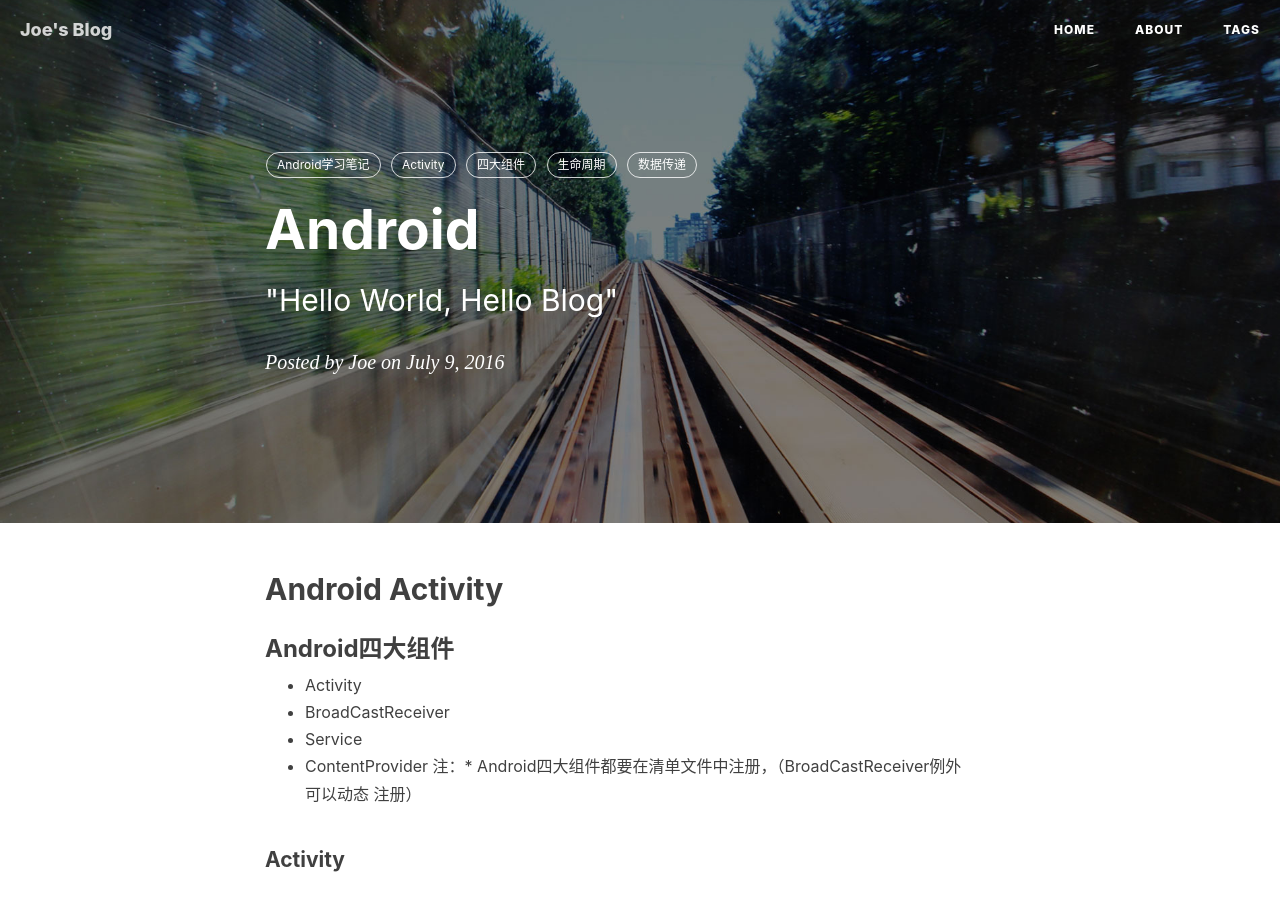
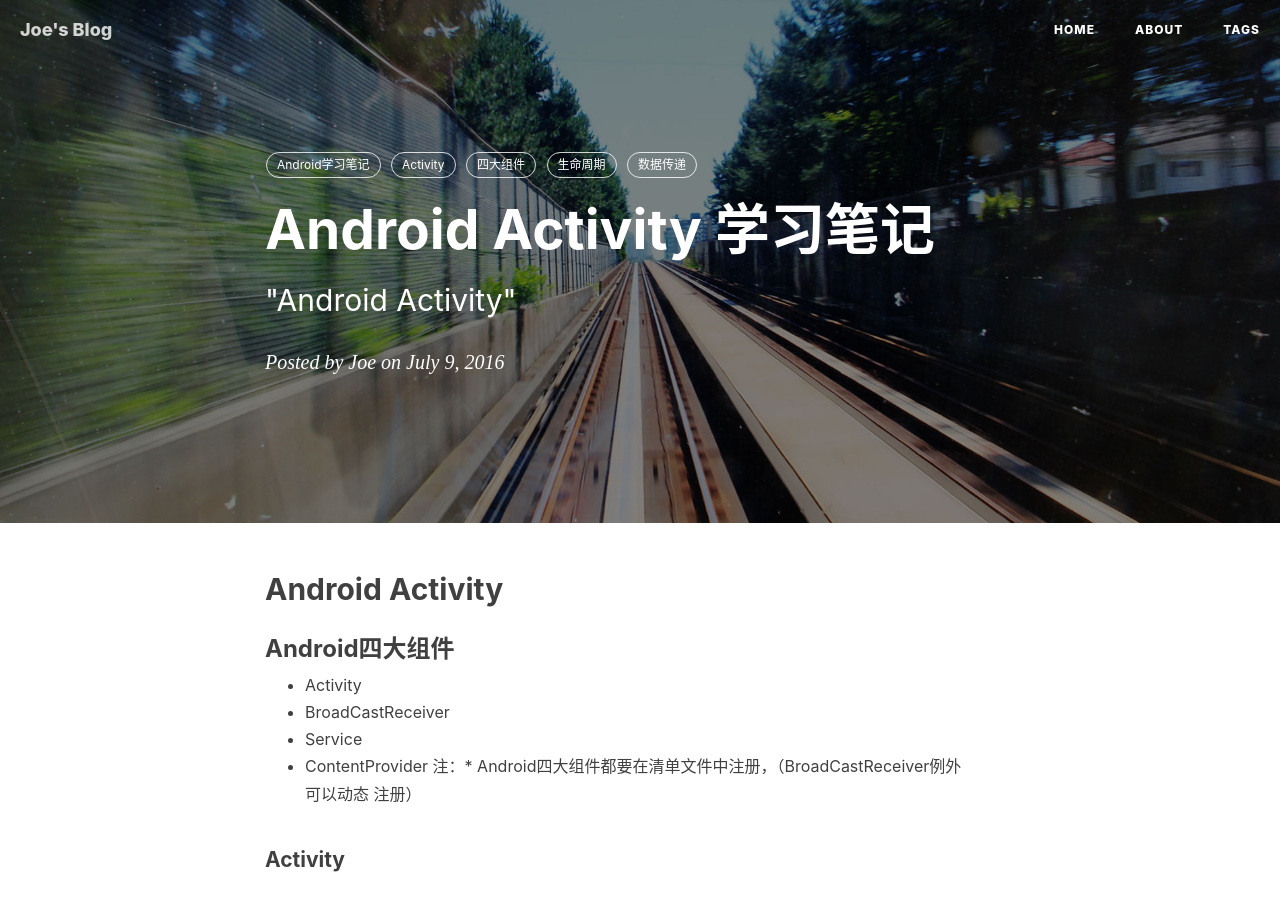
Before and after one commit to mrjoechen/mrjoechen.github.io, a Jekyll site: the page built from _posts/2016-07-09-Android Activity.markdown, in a window 1280 px wide and 900 px high. Built offline with Jekyll 4.4.1, drawn with Linux system fonts in a browser that asks for light colours; nearby versions of some CDN libraries; comment, search, counter and statistics services are not loaded.

Commit message:
Blog init

```diff
--- a/_posts/2016-07-09-Android Activity.markdown
+++ b/_posts/2016-07-09-Android Activity.markdown
@@ -1,7 +1,7 @@
 ---
 layout:     post
-title:      "Android"
-subtitle:   " \"Hello World, Hello Blog\""
+title:      "Android Activity 学习笔记"
+subtitle:   " \"Android Activity\""
 date:       2016-07-09 12:00:00
 author:     "Joe"
 header-img: "img/post-bg-2015.jpg"
```
